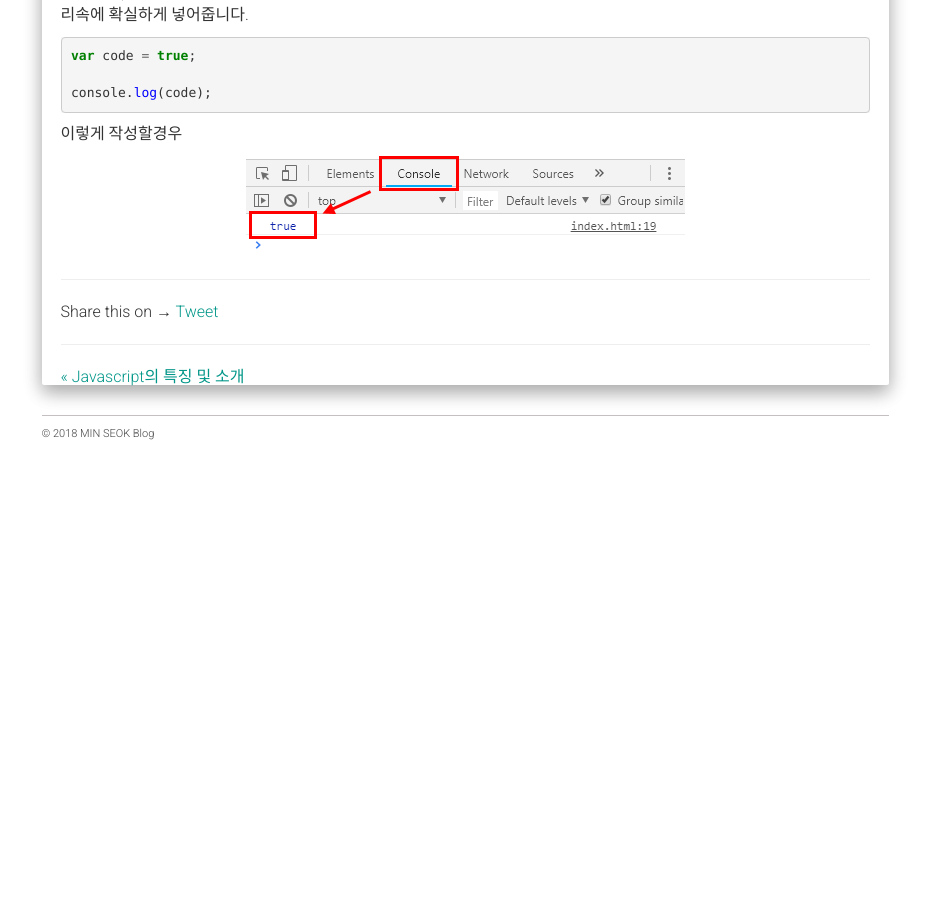
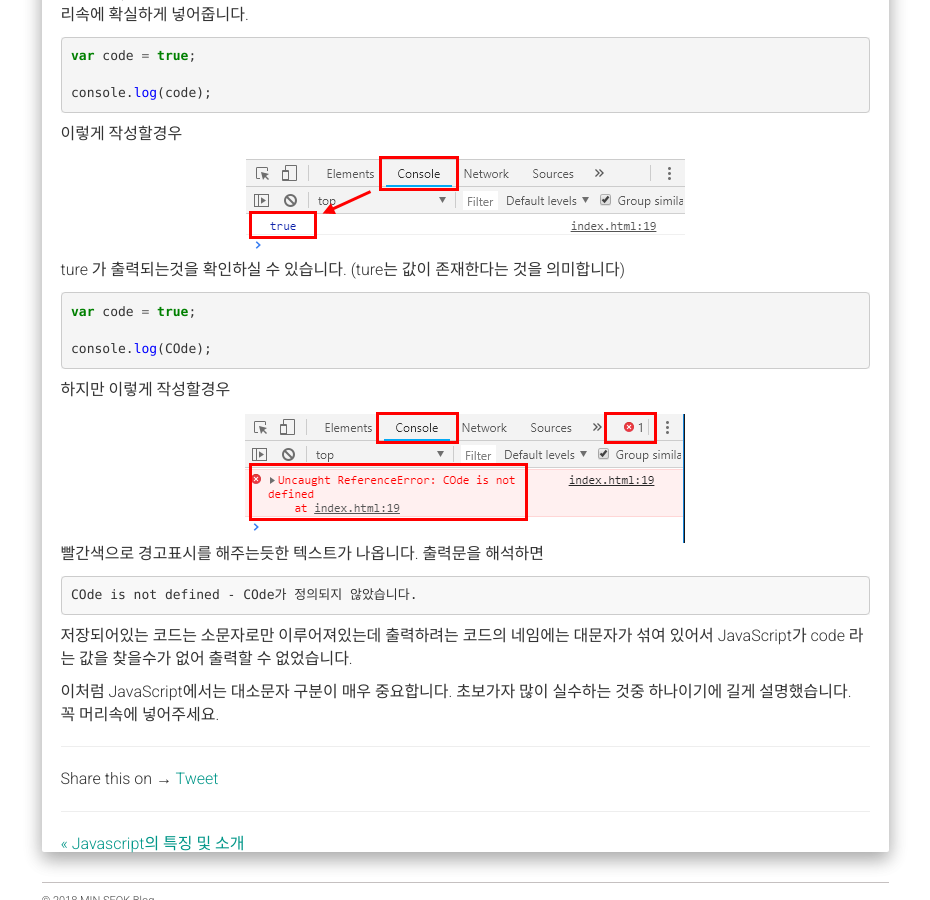
Before and after one commit to alalstjr/promote.github.io, a Jekyll site: the page built from _posts/2018-08-25-JavaScript 기초문법.md, in a window 1280 px wide and 900 px high, scrolled down 676 px. Shown: the whole window, without its empty margins (321-1251 px from the left). Built offline with Jekyll 4.4.1, drawn with Linux system fonts in a browser that asks for light colours; nearby versions of some CDN libraries; our own code applies the rules of GitHub Pages for plain Markdown files; comment, search, counter and statistics services are not loaded; before the commit the page ends 1145 px from its top, so only the background shows below that.

Commit message:
Update 2018-08-25-JavaScript 기초문법.md

````diff
--- a/_posts/2018-08-25-JavaScript 기초문법.md
+++ b/_posts/2018-08-25-JavaScript 기초문법.md
@@ -36,3 +36,25 @@ console.log(code);
 <div class="img-box">
   <img src="{{ site.baseurl }}/static/img/post/2018-08-26-1.png" alt="자바스크립트 출력확인" />
 </div>
+ture 가 출력되는것을 확인하실 수 있습니다. (ture는 값이 존재한다는 것을 의미합니다)
+
+{% highlight javascript %}
+var code = true;
+
+console.log(COde);
+{% endhighlight %}
+하지만 이렇게 작성할경우
+
+<div class="img-box">
+  <img src="{{ site.baseurl }}/static/img/post/2018-08-26-2.png" alt="자바스크립트 출력확인" />
+</div>
+빨간색으로 경고표시를 해주는듯한 텍스트가 나옵니다.
+출력문을 해석하면
+```markdown
+COde is not defined - COde가 정의되지 않았습니다.
+```
+저장되어있는 코드는 소문자로만 이루어져있는데
+출력하려는 코드의 네임에는 대문자가 섞여 있어서 JavaScript가 code 라는 값을 찾을수가 없어 출력할 수 없었습니다.
+
+이처럼 JavaScript에서는 대소문자 구분이 매우 중요합니다. 초보가자 많이 실수하는 것중 하나이기에 길게 설명했습니다.
+꼭 머리속에 넣어주세요.
````
